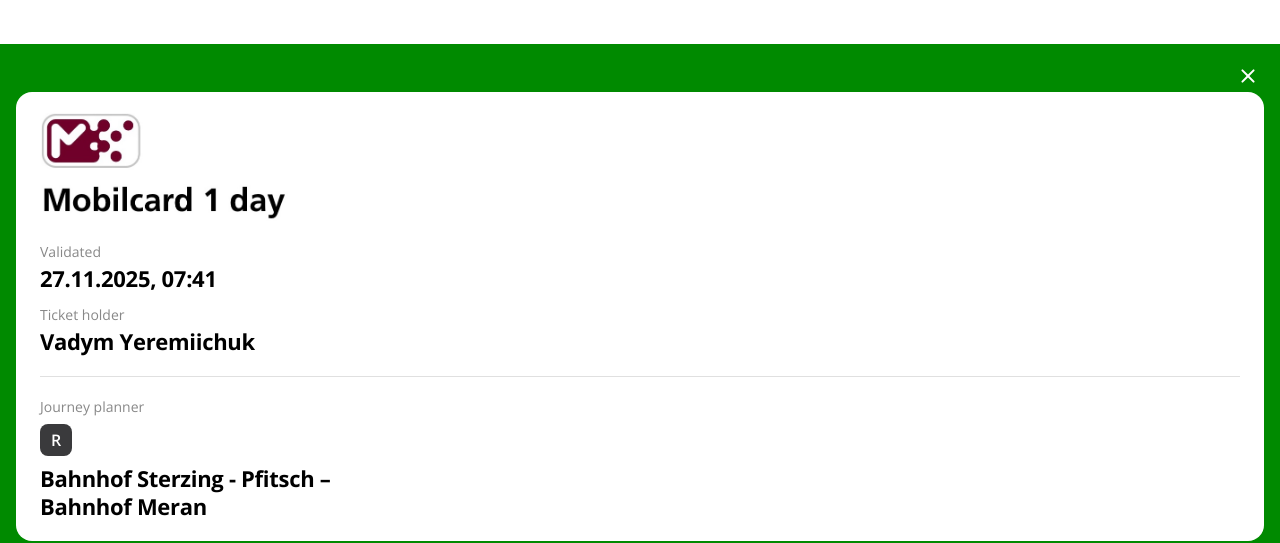
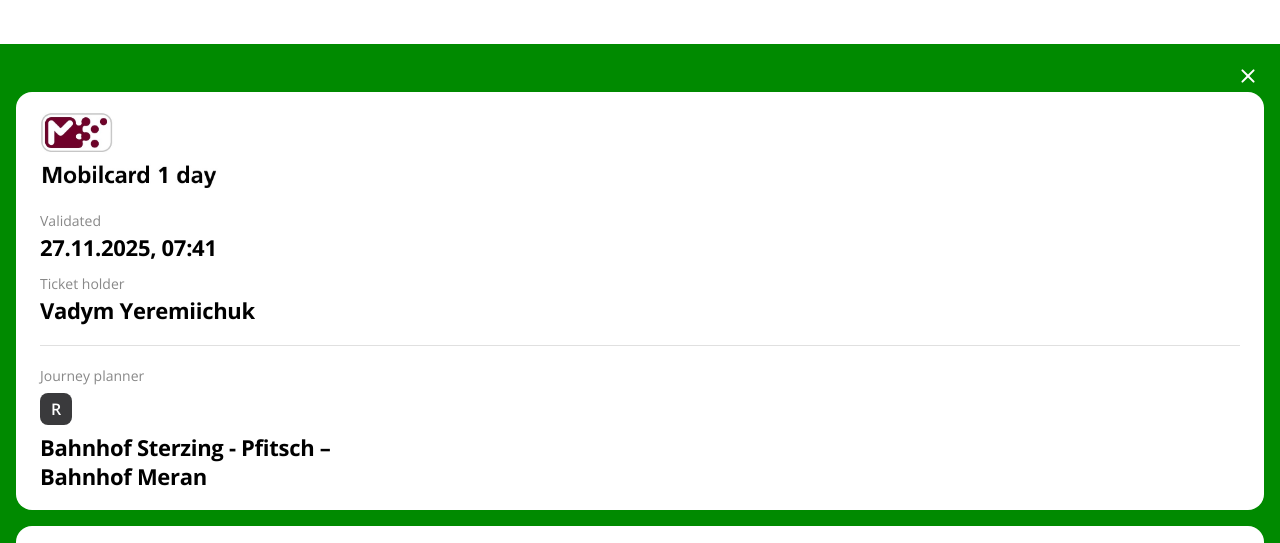
Before and after one commit to sunnyviewday/test14, a plain HTML site: page index.html in a window 1280 px wide. Shown: the top 543 px of the page. Drawn offline with nearby package versions, Linux system fonts and the light colour scheme.

Commit message:
Update index.html

```diff
--- a/index.html
+++ b/index.html
@@ -85,7 +85,7 @@
         }
 
         .mobilcard-header img {
-            max-width: 250px;
+            max-width: 180px;
             height: auto;
         }
 
```
